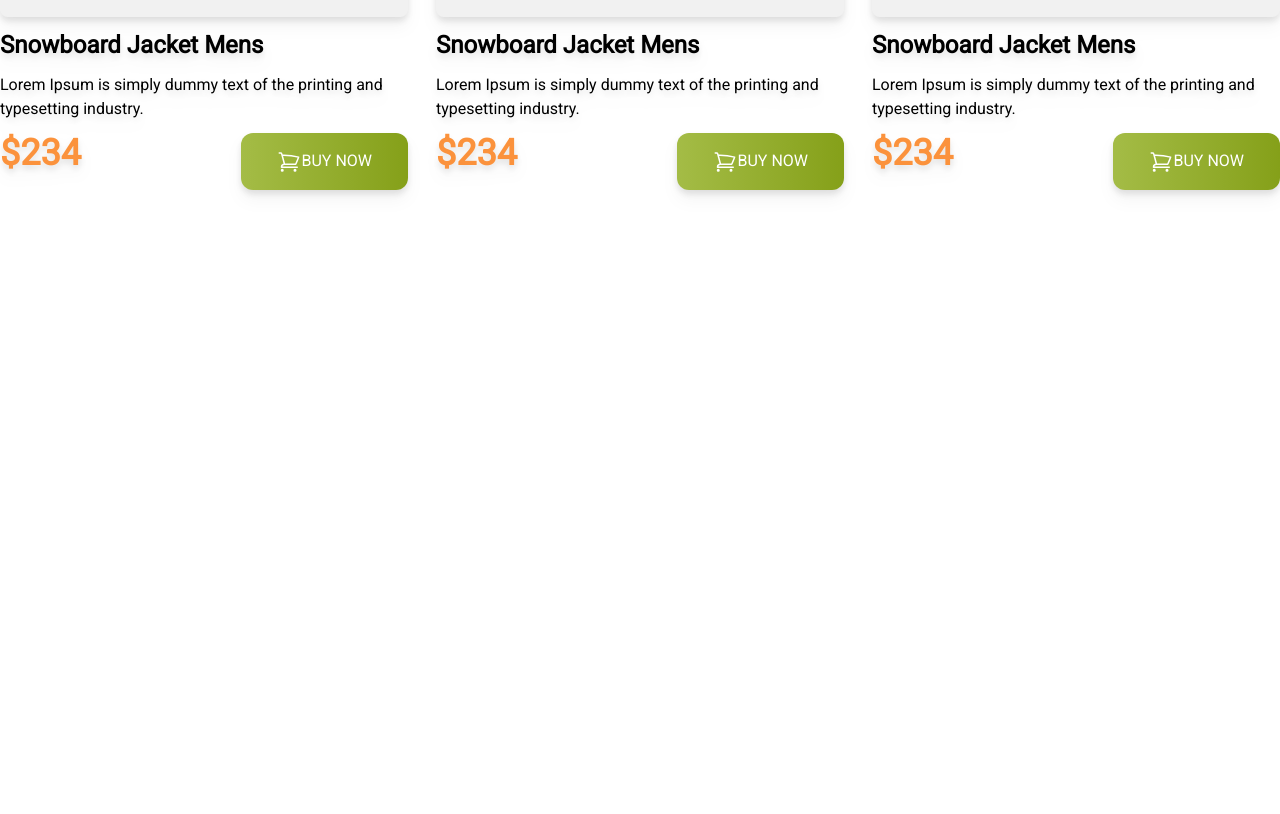
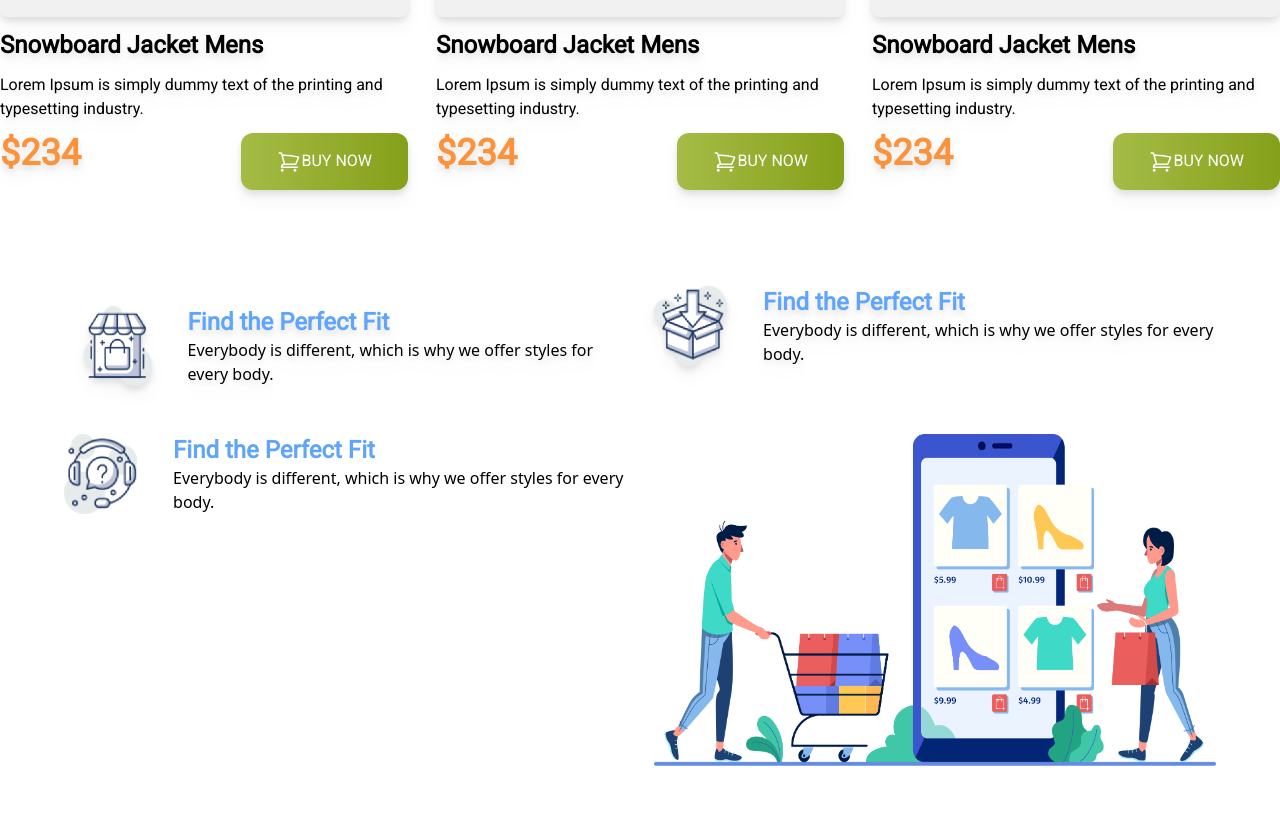
Before and after one commit to Samia123-source/Penguin-fasion-with-tailwind, a plain HTML site: page index.html in a window 1280 px wide. Shown: the part 1953-2767 px from the top of the page. Before the commit the page ends 2191 px from the top, so only its background shows below. Drawn offline with nearby package versions, Linux system fonts and the light colour scheme.

Commit message:
sales section added

```diff
--- a/index.html
+++ b/index.html
@@ -147,9 +147,60 @@ Buy Now</button>
 
         </div>
              </div>
+           </section>
+            <!--SALES section-->
+           <section class="py-12">
+            <div class="max-w-6xl mx-auto">
+                 <div class=" grid grid-cols-2 gap-7">
+                <!--icon1-->
+                <div class="w:122 h:34">
+                    <div class="flex gap-9 drop-shadow-lg p-5 rounded-lg">
+                    <div>
+                         <img src="icons/house.png" class="w-20 h-20" alt="">
+                    </div>
+                   <div>
+                    <h3 class="text-2xl text-blue-400 font-roboto font-bold">Find the Perfect Fit</h3>
+                    <p>Everybody is different, which is why we offer styles for every body.</p>
+                   </div>
+
+                </div>
+
+                </div>
+                <!--icon2-->
+                <div>
+                    <div class="flex gap-9 drop-shadow-lg ">
+                    <div>
+                         <img src="icons/box.png" class="w-20 h-20" alt="">
+                    </div>
+                   <div>
+                    <h3 class="text-2xl text-blue-400 font-roboto font-bold">Find the Perfect Fit</h3>
+                    <p>Everybody is different, which is why we offer styles for every body.</p>
+                   </div>
+
+                </div>
+
+                </div>
+                <!--icon3-->
+                <div>
+                    <div class="flex gap-9">
+                    <div>
+                         <img src="icons/question.png" class="w-20 h-20" alt="">
+                    </div>
+                   <div>
+                    <h3 class="text-2xl text-blue-400 font-roboto font-bold">Find the Perfect Fit</h3>
+                    <p>Everybody is different, which is why we offer styles for every body.</p>
+                   </div>
+
+                </div>
+
+                </div>
+                <div>
+                    <img src="images/shopping.png" alt="">
+                </div>
+                 </div>
 
 
-        </section>
+           </section>
 
 
     </main>
```
